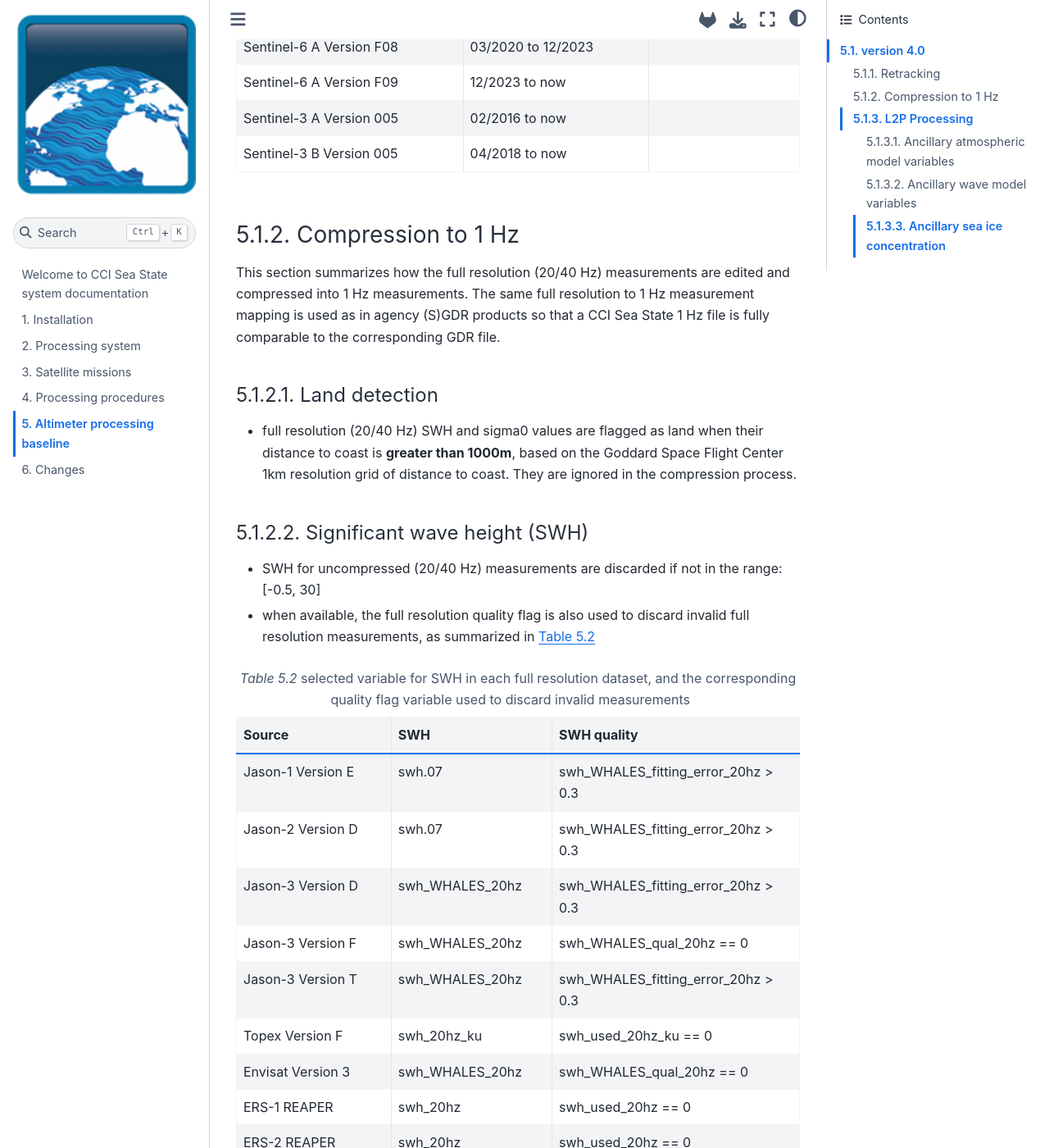
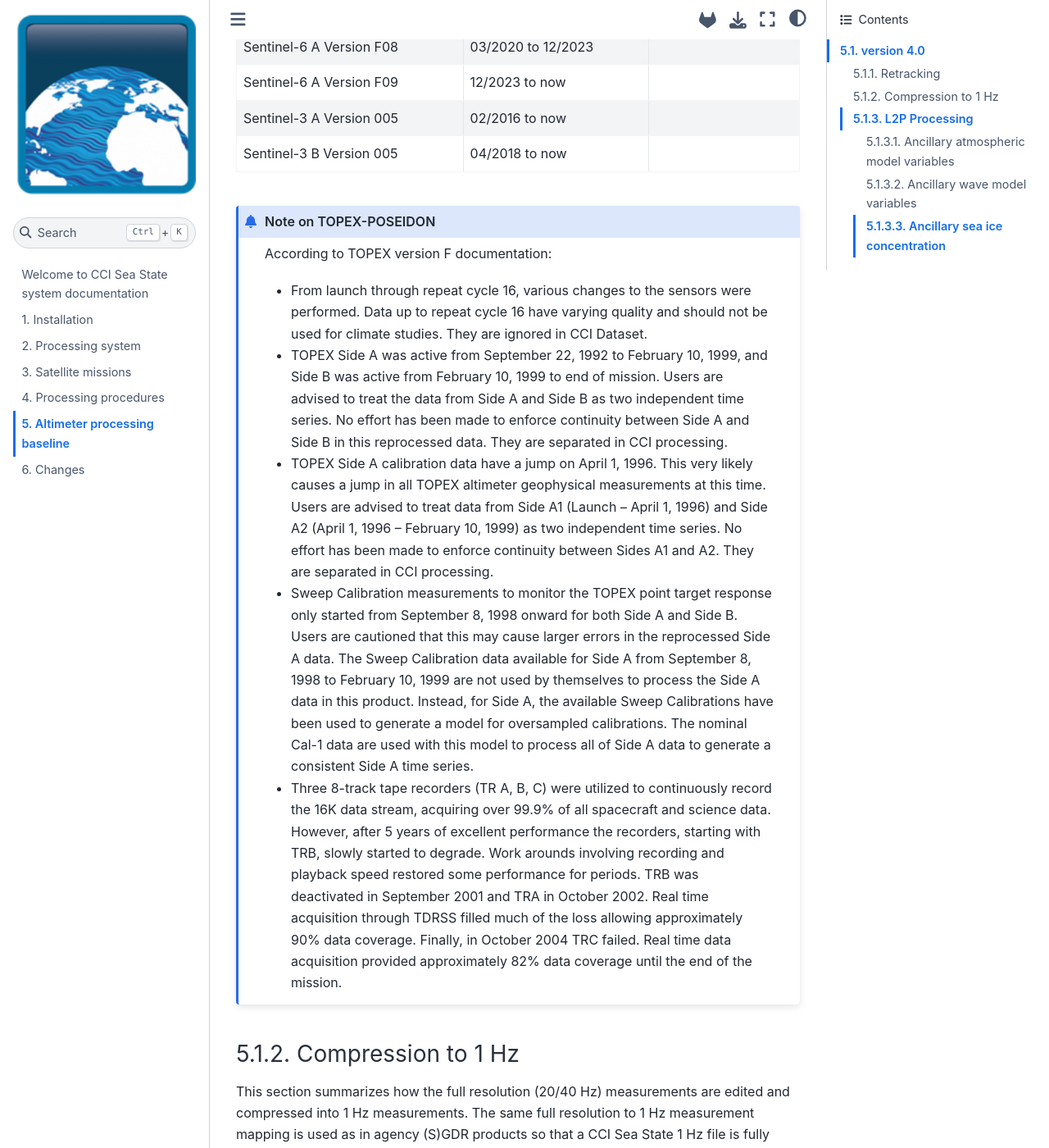
Before and after one commit to umr-lops/cci-seastate-pum, a Jupyter Book: the page built from baseline.md, in a window 1280 px wide and 1400 px high, scrolled down 1033 px. Shown: the whole window at 82% size. Built offline with Jupyter Book 1.0.4 settings and Sphinx 7.4.7 and the Sphinx Book theme 1.1.4, drawn with Linux system fonts in a browser that asks for light colours.

Commit message:
added disclaimer for topex-poseidon

````diff
--- a/baseline.md
+++ b/baseline.md
@@ -33,6 +33,43 @@
 | Sentinel-3 A Version 005 | 02/2016 to now     |               |
 | Sentinel-3 B Version 005 | 04/2018 to now     |               |
 ```
+
+```{admonition} Note on TOPEX-POSEIDON
+According to TOPEX version F documentation:
+- From launch through repeat cycle 16, various changes to the sensors were
+  performed. Data up to repeat cycle 16 have varying quality and should not be
+  used for climate studies. They are ignored in CCI Dataset.
+- TOPEX Side A was active from September 22, 1992 to February 10, 1999, and
+  Side B was active from February 10, 1999 to end of mission. Users are advised
+  to treat the data from Side A and Side B as two independent time series.
+  No effort has been made to enforce continuity between Side A and Side B in
+  this reprocessed data. They are separated in CCI processing.
+- TOPEX Side A calibration data have a jump on April 1, 1996. This very likely
+  causes a jump in all TOPEX altimeter geophysical measurements at this time.
+  Users are advised to treat data from Side A1 (Launch – April 1, 1996) and Side
+  A2 (April 1, 1996 – February 10, 1999) as two independent time series.
+  No effort has been made to enforce continuity between Sides A1 and A2.  They
+  are separated in CCI processing.
+- Sweep Calibration measurements to monitor the TOPEX point target response only
+  started from September 8, 1998 onward for both Side A and Side B. Users are
+  cautioned that this may cause larger errors in the reprocessed Side A data.
+  The Sweep Calibration data available for Side A from September 8, 1998 to
+  February 10, 1999 are not used by themselves to process the Side A data in
+  this product. Instead, for Side A, the available Sweep Calibrations have been
+  used to generate a model for oversampled calibrations. The nominal Cal-1 data
+  are used with this model to process all of Side A data to generate a
+  consistent Side A time series.
+- Three 8-track tape recorders (TR A, B, C) were utilized to continuously record
+  the 16K data stream, acquiring over 99.9% of all spacecraft and science data.
+  However, after 5 years of excellent performance the recorders, starting with
+  TRB, slowly started to degrade. Work arounds involving recording and playback
+  speed restored some performance for periods. TRB was deactivated in September
+  2001 and TRA in October 2002. Real time acquisition through TDRSS filled much
+  of the loss allowing approximately 90% data coverage. Finally, in October 2004
+  TRC failed. Real time data acquisition provided approximately 82% data
+  coverage until the end of the mission.
+```
+
 
 ### Compression to 1 Hz
 
````
